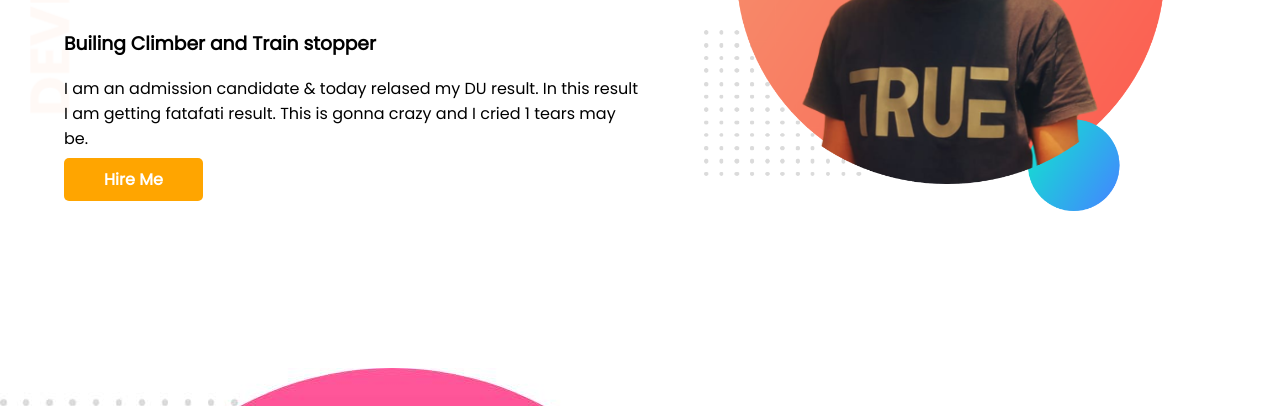
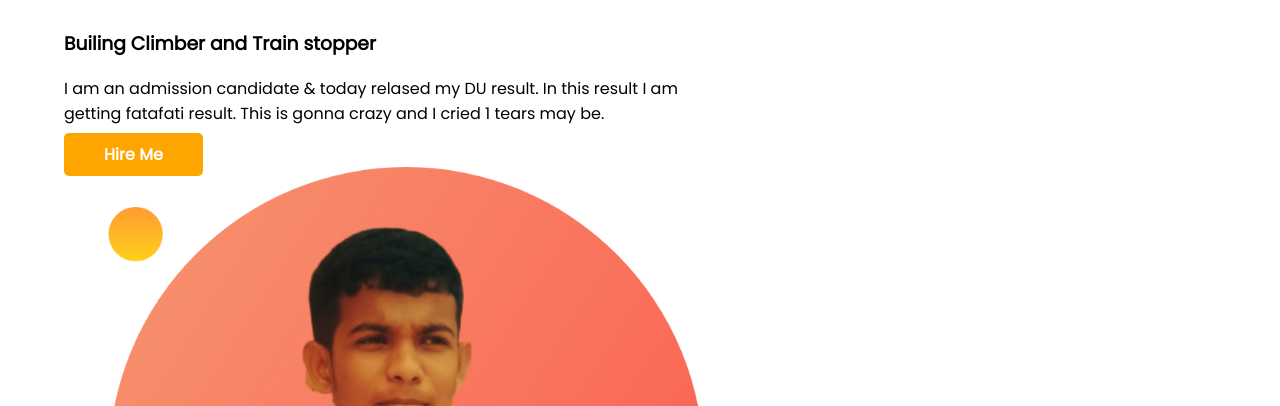
Before and after one commit to suhanjoni/Developer-portfolio, a plain HTML site: page Index.html in a window 1280 px wide. Shown: the part 246-652 px from the top of the page. Drawn offline with Linux system fonts and the light colour scheme.

Commit message:
commit added

```diff
--- a/style.css
+++ b/style.css
@@ -12,7 +12,7 @@ h1 {
 }
 
 .flexible-container {
-    display: flex;
+    display: unset;
     margin-bottom: 150px;
 }
 
@@ -22,7 +22,7 @@ h1 {
 }
 
 .half-width img {
-    width: 80%;
+    width: 100%;
 }
 
 .link-button {
```
Also changed, not shown: index1.html (added, +16 -0 lines).
